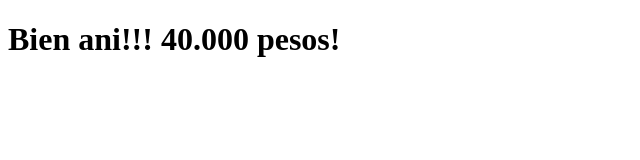
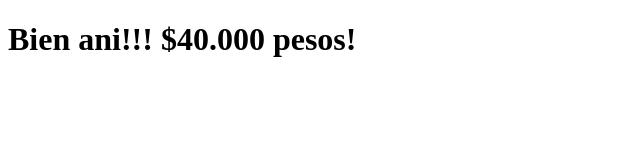
Before and after one commit to Anielyy/ejercicios_gonzalo, a plain HTML site: page index.html in a window 1280 px wide. Shown: the whole page, without its empty margins (0-640 px from the left). Drawn offline with Linux system fonts and the light colour scheme.

Commit message:
Agregando simbolo $

```diff
--- a/index.html
+++ b/index.html
@@ -7,6 +7,6 @@
     <title>Ejercicios Gonzalo</title>
 </head>
 <body>
-  <h1>Bien ani!!! 40.000 pesos!</h1>
+  <h1>Bien ani!!! $40.000 pesos!</h1>
 </body>
 </html>
```
